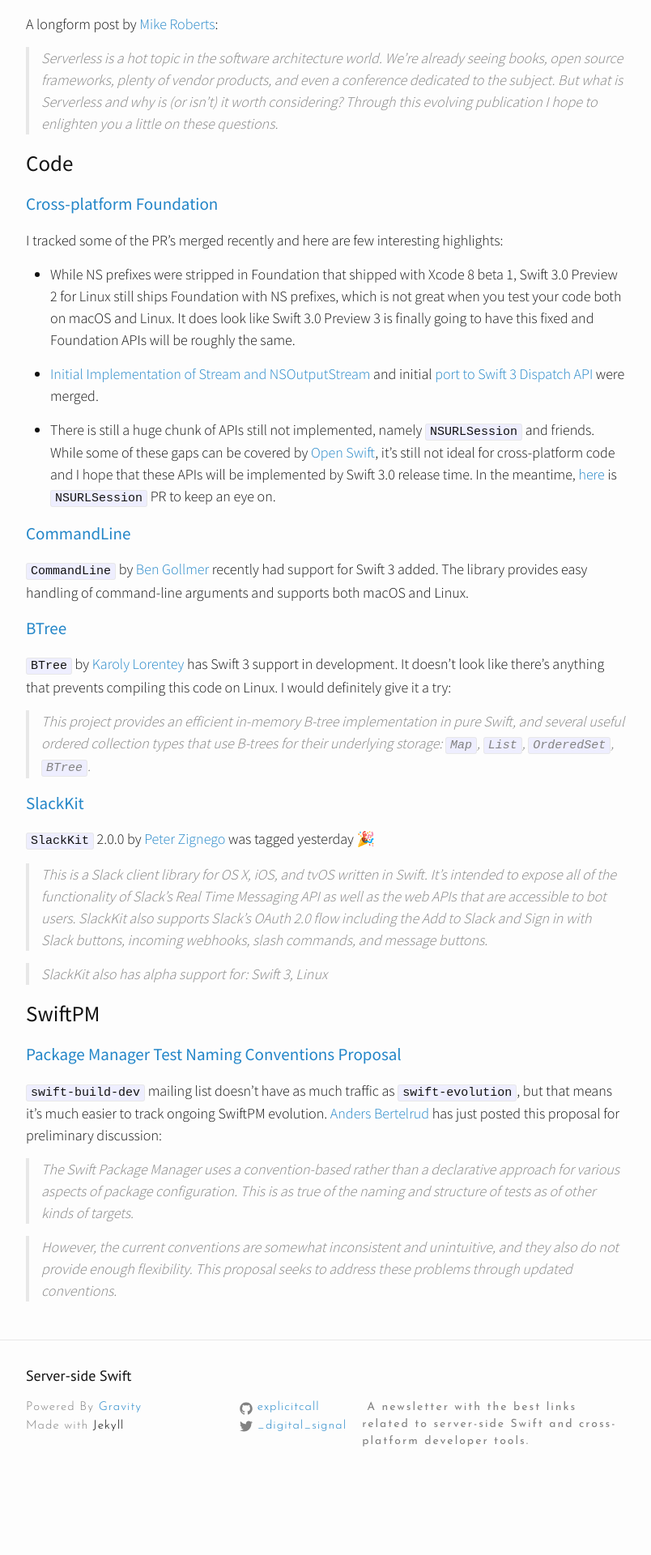
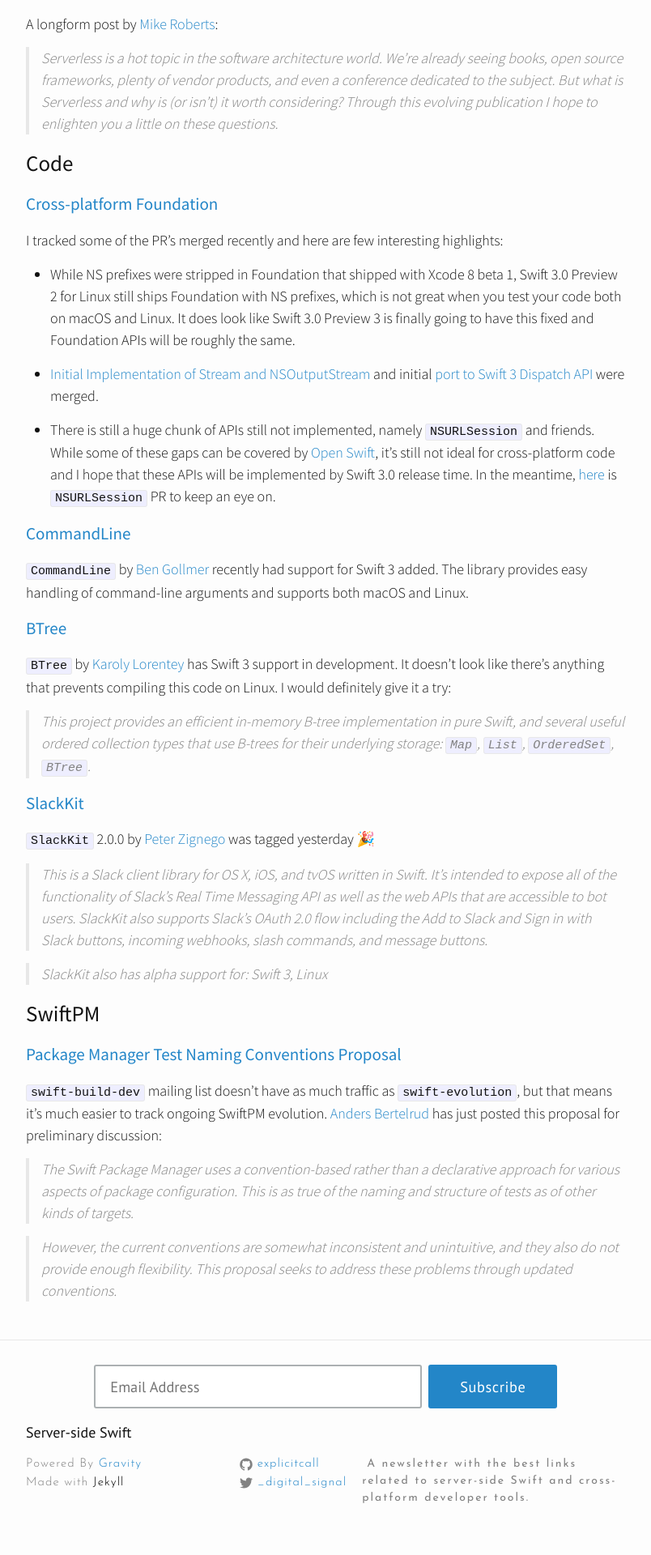
Before and after one commit to ServerSwift/serverswift.tech, a Jekyll site: the page built from index.html, in a window 1280 px wide. Shown: the part 1501-3421 px from the top of the page at 81% size, without its empty margins (238-1042 px from the left). Built offline with Jekyll 4.4.1, drawn with Linux system fonts in a browser that asks for light colours; nearby versions of some CDN libraries; before the commit the page ends 3351 px from its top, so only the background shows below that.

Commit message:
added subscribe form in the footer

```diff
--- a/_includes/footer.html
+++ b/_includes/footer.html
@@ -1,6 +1,27 @@
 <footer class="site-footer">
 
   <div class="wrapper">
+
+        <!-- Begin MailChimp Signup Form -->
+        <div id="mc_embed_signup">
+          <form action="//tech.us13.list-manage.com/subscribe/post?u=65e06c19b69a81e5687725bd6&amp;id=118da69b05" method="post" id="mc-embedded-subscribe-form" name="mc-embedded-subscribe-form" class="validate" target="_blank" novalidate>
+              <div id="mc_embed_signup_scroll">
+
+          <div class="mc-field-group">
+          	<input type="email" value="" name="EMAIL" class="required email" id="mce-EMAIL" placeholder="Email Address">
+          </div>
+          	<div id="mce-responses" class="clear">
+          		<div class="response" id="mce-error-response" style="display:none"></div>
+          		<div class="response" id="mce-success-response" style="display:none"></div>
+          	</div>    <!-- real people should not fill this in and expect good things - do not remove this or risk form bot signups-->
+              <div style="position: absolute; left: -5000px;" aria-hidden="true"><input type="text" name="b_65e06c19b69a81e5687725bd6_118da69b05" tabindex="-1" value=""></div>
+              <div class="clear">
+                <input type="submit" value="Subscribe" name="subscribe" id="mc-embedded-subscribe" class="button"></div>
+              </div>
+          </form>
+        </div>
+
+        <!--End mc_embed_signup-->
 
     <h2 class="footer-heading small-site-title">{{ site.title }}</h2>
 
```
